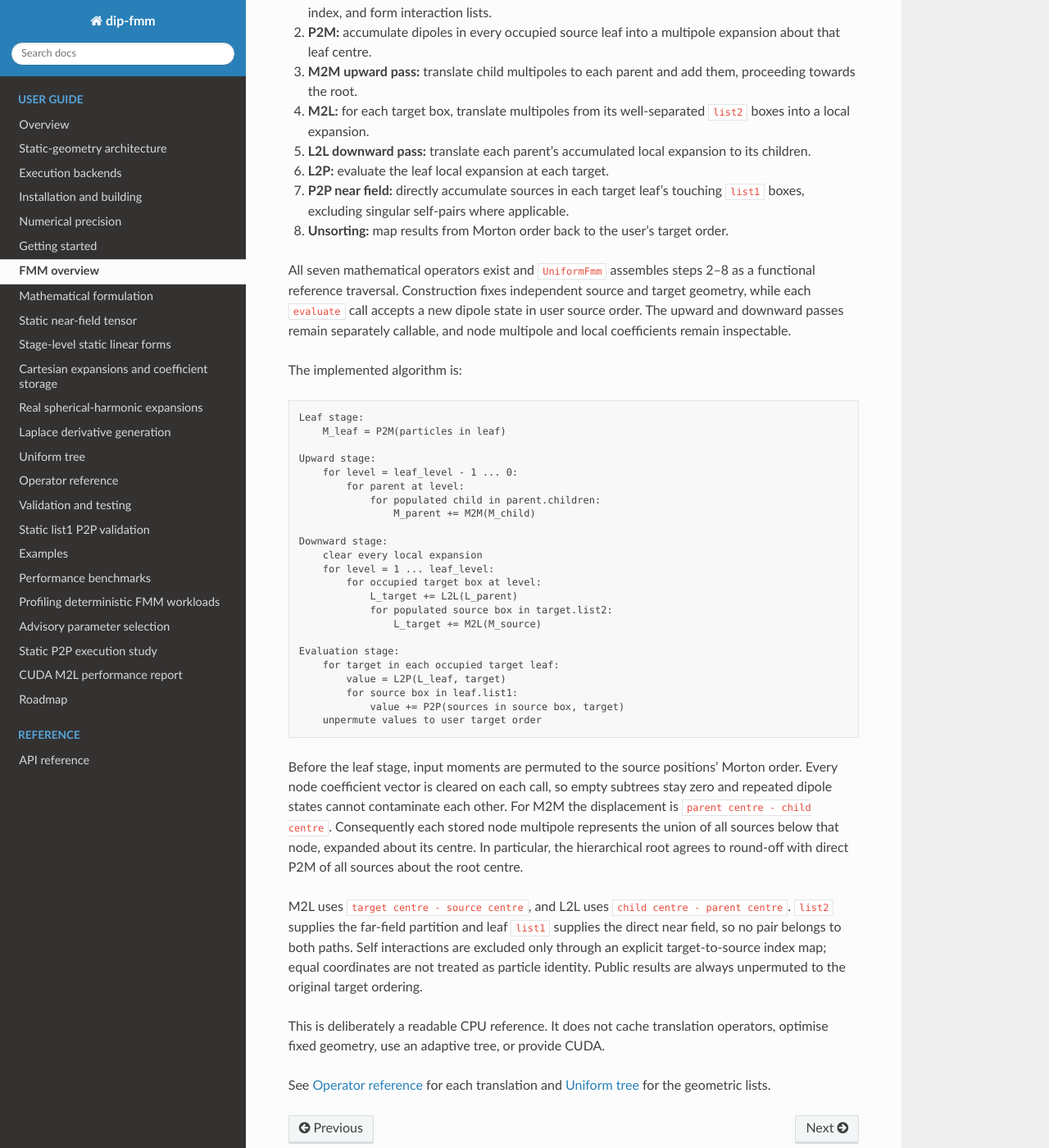
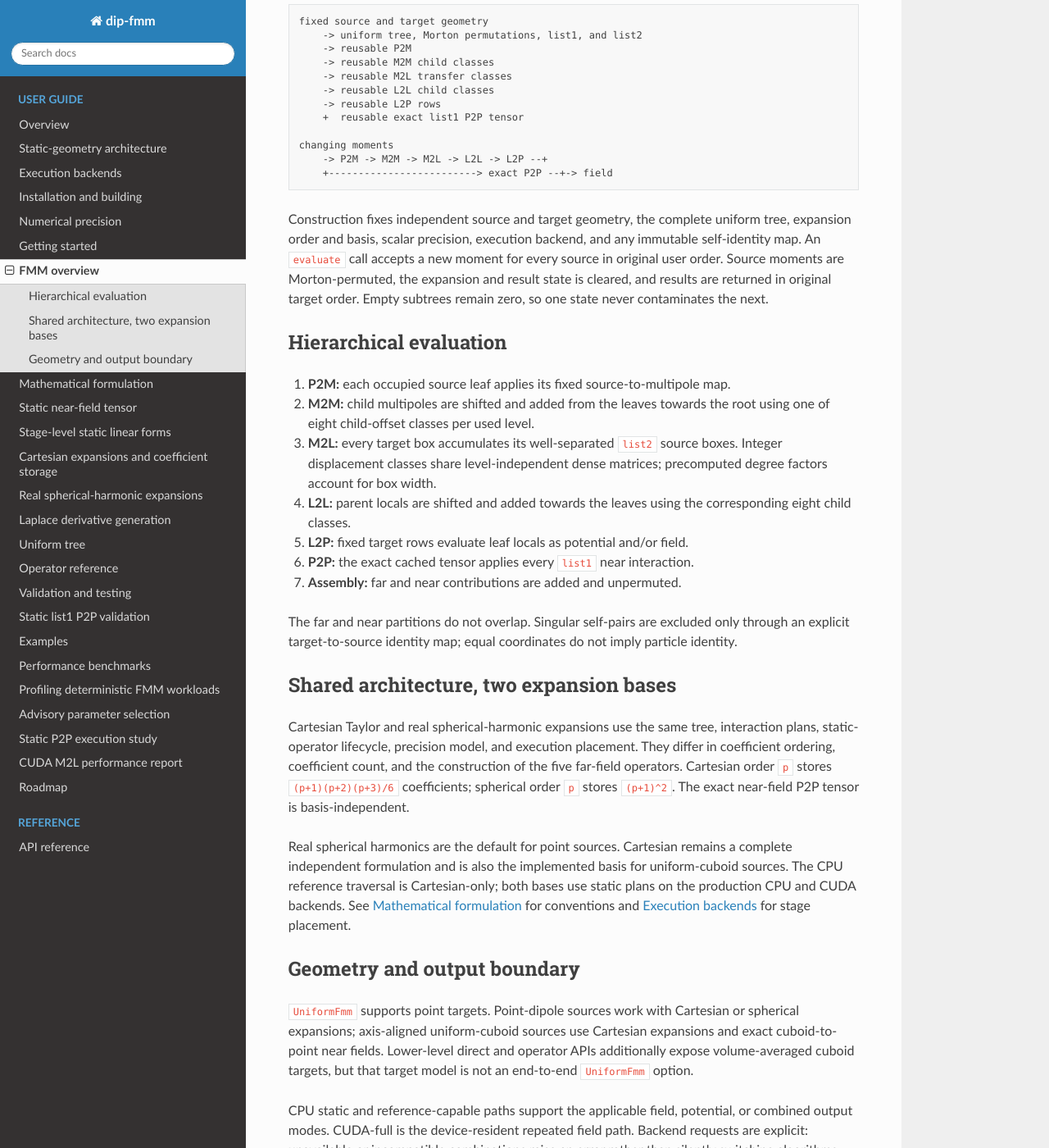
Before and after one commit to Ximtecs/dip-fmm, a Sphinx documentation site: the page built from docs/fmm-overview.md, in a window 1280 px wide and 1400 px high, scrolled down 252 px. Shown: the whole window at 82% size. Built offline with Sphinx 7.4.7 and the Read the Docs theme 3.1.0, drawn with Linux system fonts in a browser that asks for light colours; the version number is read from the project's files by our own code; some of the changed text lies outside the part shown.

Commit message:
docs: describe reusable static FMM traversal

````diff
--- a/docs/fmm-overview.md
+++ b/docs/fmm-overview.md
@@ -1,74 +1,76 @@
 # FMM overview
 
-An FMM replaces most particle pairs by hierarchical expansions.  The intended
-uniform-tree evaluation consists of:
-
-1. **Tree construction:** enclose sources and targets in a complete octree,
-   sort them by leaf Morton index, and form interaction lists.
-2. **P2M:** accumulate dipoles in every occupied source leaf into a multipole
-   expansion about that leaf centre.
-3. **M2M upward pass:** translate child multipoles to each parent and add them,
-   proceeding towards the root.
-4. **M2L:** for each target box, translate multipoles from its well-separated
-   `list2` boxes into a local expansion.
-5. **L2L downward pass:** translate each parent's accumulated local expansion
-   to its children.
-6. **L2P:** evaluate the leaf local expansion at each target.
-7. **P2P near field:** directly accumulate sources in each target leaf's
-   touching `list1` boxes, excluding singular self-pairs where applicable.
-8. **Unsorting:** map results from Morton order back to the user's target order.
-
-All seven mathematical operators exist and `UniformFmm` assembles steps 2--8
-as a functional reference traversal. Construction fixes independent source
-and target geometry, while each `evaluate` call accepts a new dipole state in
-user source order. The upward and downward passes remain separately callable,
-and node multipole and local coefficients remain inspectable.
-
-The implemented algorithm is:
+`UniformFmm` is a fixed-geometry evaluator for many magnetic-moment states.
+Its central design rule is to move geometry-dependent work into construction
+whenever practical and retain only typed linear operator application in the
+repeated path.
 
 ```text
-Leaf stage:
-    M_leaf = P2M(particles in leaf)
+fixed source and target geometry
+    -> uniform tree, Morton permutations, list1, and list2
+    -> reusable P2M
+    -> reusable M2M child classes
+    -> reusable M2L transfer classes
+    -> reusable L2L child classes
+    -> reusable L2P rows
+    +  reusable exact list1 P2P tensor
 
-Upward stage:
-    for level = leaf_level - 1 ... 0:
-        for parent at level:
-            for populated child in parent.children:
-                M_parent += M2M(M_child)
-
-Downward stage:
-    clear every local expansion
-    for level = 1 ... leaf_level:
-        for occupied target box at level:
-            L_target += L2L(L_parent)
-            for populated source box in target.list2:
-                L_target += M2L(M_source)
-
-Evaluation stage:
-    for target in each occupied target leaf:
-        value = L2P(L_leaf, target)
-        for source box in leaf.list1:
-            value += P2P(sources in source box, target)
-    unpermute values to user target order
+changing moments
+    -> P2M -> M2M -> M2L -> L2L -> L2P --+
+    +-------------------------> exact P2P --+-> field
 ```
 
-Before the leaf stage, input moments are permuted to the source positions'
-Morton order.  Every node coefficient vector is cleared on each call, so empty
-subtrees stay zero and repeated dipole states cannot contaminate each other.
-For M2M the displacement is `parent centre - child centre`.  Consequently each
-stored node multipole represents the union of all sources below that node,
-expanded about its centre.  In particular, the hierarchical root agrees to
-round-off with direct P2M of all sources about the root centre.
+Construction fixes independent source and target geometry, the complete
+uniform tree, expansion order and basis, scalar precision, execution backend,
+and any immutable self-identity map. An `evaluate` call accepts a new moment
+for every source in original user order. Source moments are Morton-permuted,
+the expansion and result state is cleared, and results are returned in original
+target order. Empty subtrees remain zero, so one state never contaminates the
+next.
 
-M2L uses `target centre - source centre`, and L2L uses `child centre -
-parent centre`. `list2` supplies the far-field partition and leaf `list1`
-supplies the direct near field, so no pair belongs to both paths. Self
-interactions are excluded only through an explicit target-to-source index map;
-equal coordinates are not treated as particle identity. Public results are
-always unpermuted to the original target ordering.
+## Hierarchical evaluation
 
-This is deliberately a readable CPU reference. It does not cache translation
-operators, optimise fixed geometry, use an adaptive tree, or provide CUDA.
+1. **P2M:** each occupied source leaf applies its fixed source-to-multipole map.
+2. **M2M:** child multipoles are shifted and added from the leaves towards the
+   root using one of eight child-offset classes per used level.
+3. **M2L:** every target box accumulates its well-separated `list2` source
+   boxes. Integer displacement classes share level-independent dense matrices;
+   precomputed degree factors account for box width.
+4. **L2L:** parent locals are shifted and added towards the leaves using the
+   corresponding eight child classes.
+5. **L2P:** fixed target rows evaluate leaf locals as potential and/or field.
+6. **P2P:** the exact cached tensor applies every `list1` near interaction.
+7. **Assembly:** far and near contributions are added and unpermuted.
 
-See [Operator reference](operators.md) for each translation and
-[Uniform tree](uniform-tree.md) for the geometric lists.
+The far and near partitions do not overlap. Singular self-pairs are excluded
+only through an explicit target-to-source identity map; equal coordinates do
+not imply particle identity.
+
+## Shared architecture, two expansion bases
+
+Cartesian Taylor and real spherical-harmonic expansions use the same tree,
+interaction plans, static-operator lifecycle, precision model, and execution
+placement. They differ in coefficient ordering, coefficient count, and the
+construction of the five far-field operators. Cartesian order `p` stores
+`(p+1)(p+2)(p+3)/6` coefficients; spherical order `p` stores `(p+1)^2`.
+The exact near-field P2P tensor is basis-independent.
+
+Real spherical harmonics are the default for point sources. Cartesian remains
+a complete independent formulation and is also the implemented basis for
+uniform-cuboid sources. The CPU reference traversal is Cartesian-only; both
+bases use static plans on the production CPU and CUDA backends. See
+[Mathematical formulation](math.md) for conventions and
+[Execution backends](backends.md) for stage placement.
+
+## Geometry and output boundary
+
+`UniformFmm` supports point targets. Point-dipole sources work with Cartesian
+or spherical expansions; axis-aligned uniform-cuboid sources use Cartesian
+expansions and exact cuboid-to-point near fields. Lower-level direct and
+operator APIs additionally expose volume-averaged cuboid targets, but that
+target model is not an end-to-end `UniformFmm` option.
+
+CPU static and reference-capable paths support the applicable field,
+potential, or combined output modes. CUDA-full is the device-resident repeated
+field path. Backend requests are explicit: unavailable or incompatible
+combinations raise an error rather than silently switching algorithms.
````
Also changed, not shown: docs/uniform-tree.md (+13 -13 lines).
